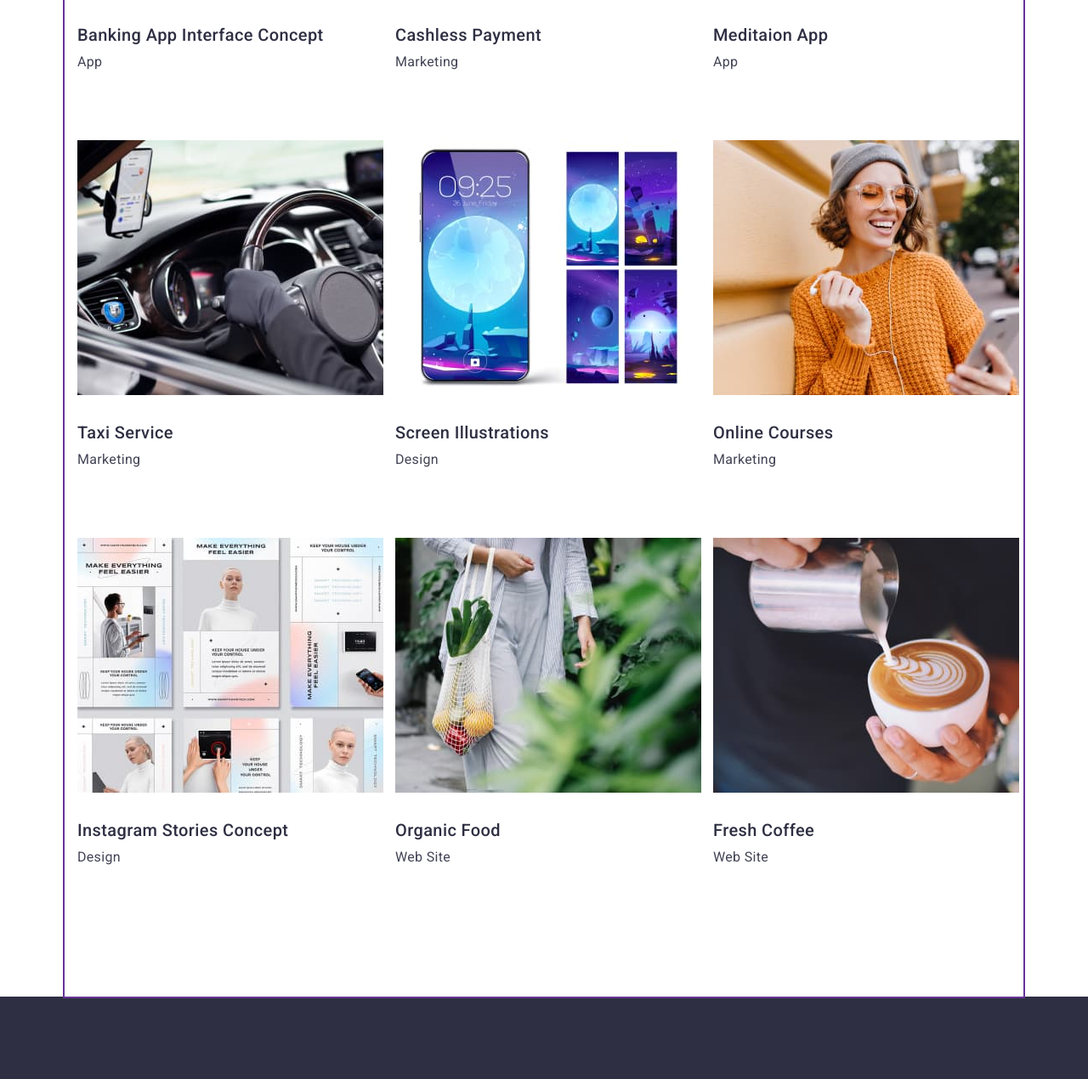
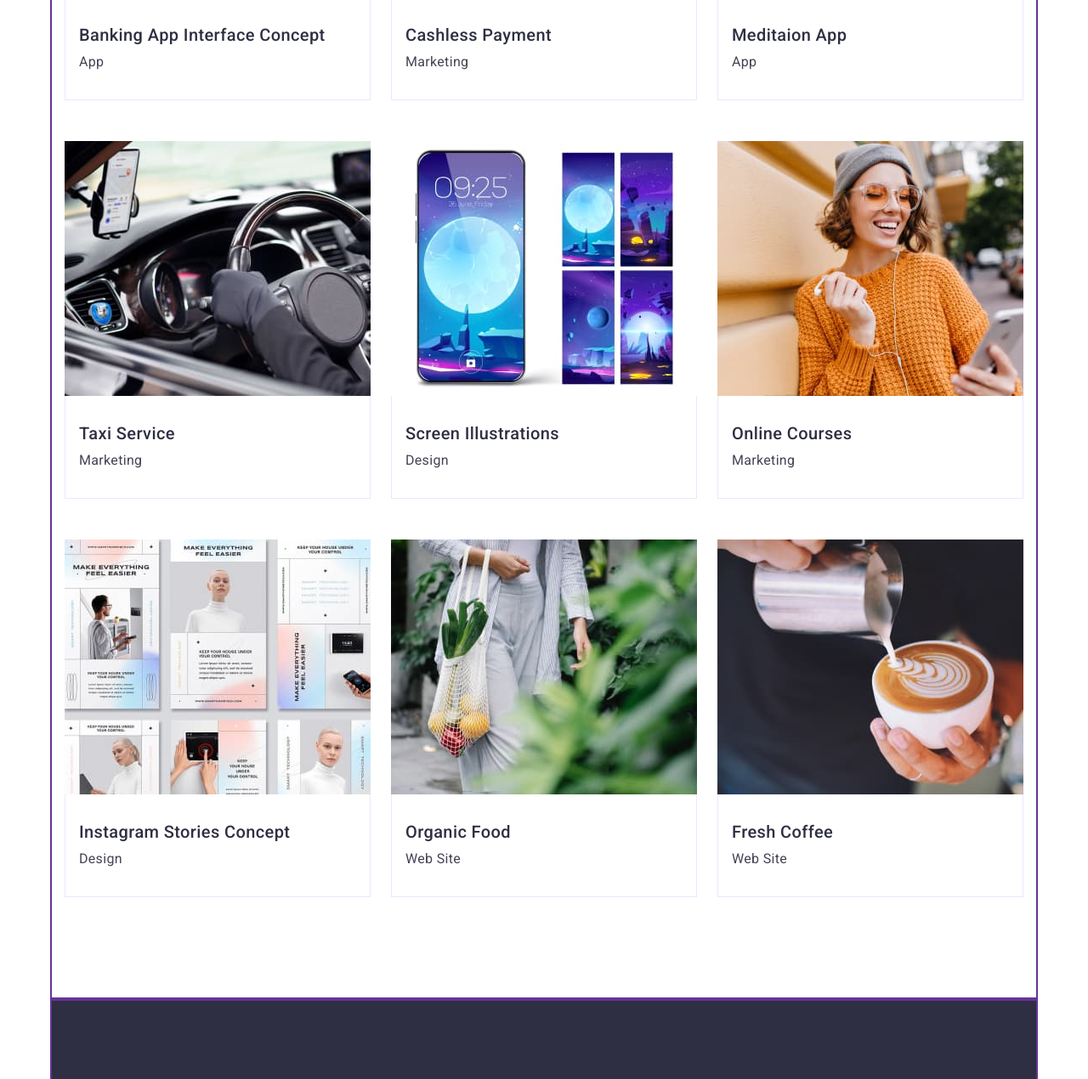
Before and after one commit to RimmaO/goit-markup-hw-03, a plain HTML site: page portfolio.html in a window 1280 px wide. Shown: the part 594-1864 px from the top of the page at 85% size. Drawn offline with nearby package versions, Linux system fonts and the light colour scheme.

Commit message:
updating flex

```diff
--- a/css/styles.css
+++ b/css/styles.css
@@ -67,7 +67,7 @@ img {
 }
 
 .container {
-  width: 1128px;
+  width: 1158px;
   padding-left: 15px;
   padding-right: 15px;
   margin-left: auto;
@@ -89,11 +89,6 @@ img {
   font-size: 16px;
   line-height: 1.5;
   letter-spacing: 0.02em;
-}
-
-.content {
-  padding-top: 32px;
-  padding-bottom: 32px;
 }
 
 /* ----------------------Header: logo, navigation, adress----------------------------- */
@@ -123,6 +118,7 @@ img {
   text-transform: uppercase;
 
   color: var(--accent-color);
+  margin-right: 76px;
 }
 
 .header-logo {
@@ -134,7 +130,6 @@ img {
   text-transform: uppercase;
 
   color: var(--title-logo-link-color);
-  margin-right: 76px;
 }
 
 .header-list {
@@ -178,7 +173,7 @@ img {
 .hero {
   background-color: var(--hero-footer-bgc);
   padding-top: 188px;
-  padding-bottom: 292px;
+  padding-bottom: 188px;
 }
 
 .hero-container {
@@ -282,8 +277,11 @@ img {
 /* ---------------------Main: section3 Our Team -------------------------- */
 .team {
   background-color: var(--team-bgc);
+}
+.team-container {
   padding-top: 120px;
   padding-bottom: 120px;
+  border-radius: 0px 0px 4px 4px;
 }
 .team-caption {
 }
@@ -294,7 +292,11 @@ img {
 }
 .team-list-item {
   background-color: var(--team-list-item-bgc);
-  border-radius: 0px 0px 4px 4px;
+}
+
+.team-content {
+  padding-top: 32px;
+  padding-bottom: 32px;
 }
 
 .team-title {
@@ -305,11 +307,11 @@ img {
 }
 
 /* ---------------------Footer: logo, text -------------------------- */
-.footer {
+.footer-container {
   background-color: var(--hero-footer-bgc);
 
-  padding-top: 120px;
-  padding-bottom: 120px;
+  padding-top: 100px;
+  padding-bottom: 100px;
 }
 .footer-logo-accent {
   font-family: "raleway", sans-serif;
@@ -351,9 +353,13 @@ img {
 
 /* ---------------------Main: section (Filter, Our Portfolio)-----------------------------*/
 
+.filter-container {
+  padding-top: 96px;
+  padding-bottom: 120px;
+}
+
 .filter {
-  padding-top: 96px;
-  padding-bottom: 72px;
+  margin-bottom: 72px;
 
   display: flex;
   justify-content: center;
@@ -390,8 +396,6 @@ img {
 .visually-hidden {
 }
 .portfolio-list {
-  padding-bottom: 120px;
-
   display: flex;
   flex-wrap: wrap;
   column-gap: 24px;
@@ -401,7 +405,15 @@ img {
 .portfolio-item {
   width: calc((100% - 48px) / 3);
 }
+.portfolio-content {
+  padding-top: 32px;
+  padding-bottom: 32px;
+  padding-left: 16px;
 
+  border-right: 1px solid #e7e9fc;
+  border-bottom: 1px solid #e7e9fc;
+  border-left: 1px solid #e7e9fc;
+}
 .portfolio-title {
 }
 .portfolio-text {
--- a/portfolio.html
+++ b/portfolio.html
@@ -66,7 +66,7 @@
     <!---------------------Main: section (Filter, Our Portfolio)-------------------------->
     <main>
       <section>
-        <div class="container">
+        <div class="container filter-container">
           <ul class="filter list">
             <li>
               <button type="button" class="filter-item current">All</button>
@@ -84,7 +84,7 @@
           <ul class="portfolio-list list">
             <li class="portfolio-item">
               <img src="./images/img1.jpg" alt="product" width="360" />
-              <div class="content">
+              <div class="portfolio-content">
                 <h3 class="portfolio-title title">
                   Banking App Interface Concept
                 </h3>
@@ -94,7 +94,7 @@
 
             <li class="portfolio-item">
               <img src="./images/img2.jpg" alt="product" width="360" />
-              <div class="content">
+              <div class="portfolio-content">
                 <h3 class="portfolio-title title">Cashless Payment</h3>
                 <p class="portfolio-text text">Marketing</p>
               </div>
@@ -102,7 +102,7 @@
 
             <li class="portfolio-item">
               <img src="./images/img3.jpg" alt="product" width="360" />
-              <div class="content">
+              <div class="portfolio-content">
                 <h3 class="portfolio-title title">Meditaion App</h3>
                 <p class="portfolio-text text">App</p>
               </div>
@@ -110,7 +110,7 @@
 
             <li class="portfolio-item">
               <img src="./images/img4.jpg" alt="product" width="360" />
-              <div class="content">
+              <div class="portfolio-content">
                 <h3 class="portfolio-title title">Taxi Service</h3>
                 <p class="portfolio-text text">Marketing</p>
               </div>
@@ -118,7 +118,7 @@
 
             <li class="portfolio-item">
               <img src="./images/img5.jpg" alt="product" width="360" />
-              <div class="content">
+              <div class="portfolio-content">
                 <h3 class="portfolio-title title">Screen Illustrations</h3>
                 <p class="portfolio-text text">Design</p>
               </div>
@@ -126,7 +126,7 @@
 
             <li class="portfolio-item">
               <img src="./images/img6.jpg" alt="product" width="360" />
-              <div class="content">
+              <div class="portfolio-content">
                 <h3 class="portfolio-title title">Online Courses</h3>
                 <p class="portfolio-text text">Marketing</p>
               </div>
@@ -134,7 +134,7 @@
 
             <li class="portfolio-item">
               <img src="./images/img7.jpg" alt="product" width="360" />
-              <div class="content">
+              <div class="portfolio-content">
                 <h3 class="portfolio-title title">Instagram Stories Concept</h3>
                 <p class="portfolio-text text">Design</p>
               </div>
@@ -142,7 +142,7 @@
 
             <li class="portfolio-item">
               <img src="./images/img8.jpg" alt="product" width="360" />
-              <div class="content">
+              <div class="portfolio-content">
                 <h3 class="portfolio-title title">Organic Food</h3>
                 <p class="portfolio-text text">Web Site</p>
               </div>
@@ -150,7 +150,7 @@
 
             <li class="portfolio-item">
               <img src="./images/img9.jpg" alt="product" width="360" />
-              <div class="content">
+              <div class="portfolio-content">
                 <h3 class="portfolio-title title">Fresh Coffee</h3>
                 <p class="portfolio-text text">Web Site</p>
               </div>
@@ -162,7 +162,7 @@
 
     <!---------------------Footer: logo, text -------------------------->
     <footer class="footer">
-      <div class="container">
+      <div class="container footer-container">
         <a href="#WebStudio" class="footer-logo-accent link">
           Web <span class="footer-logo">Studio</span>
         </a>
```
Also changed, not shown: index.html (+7 -9 lines).
